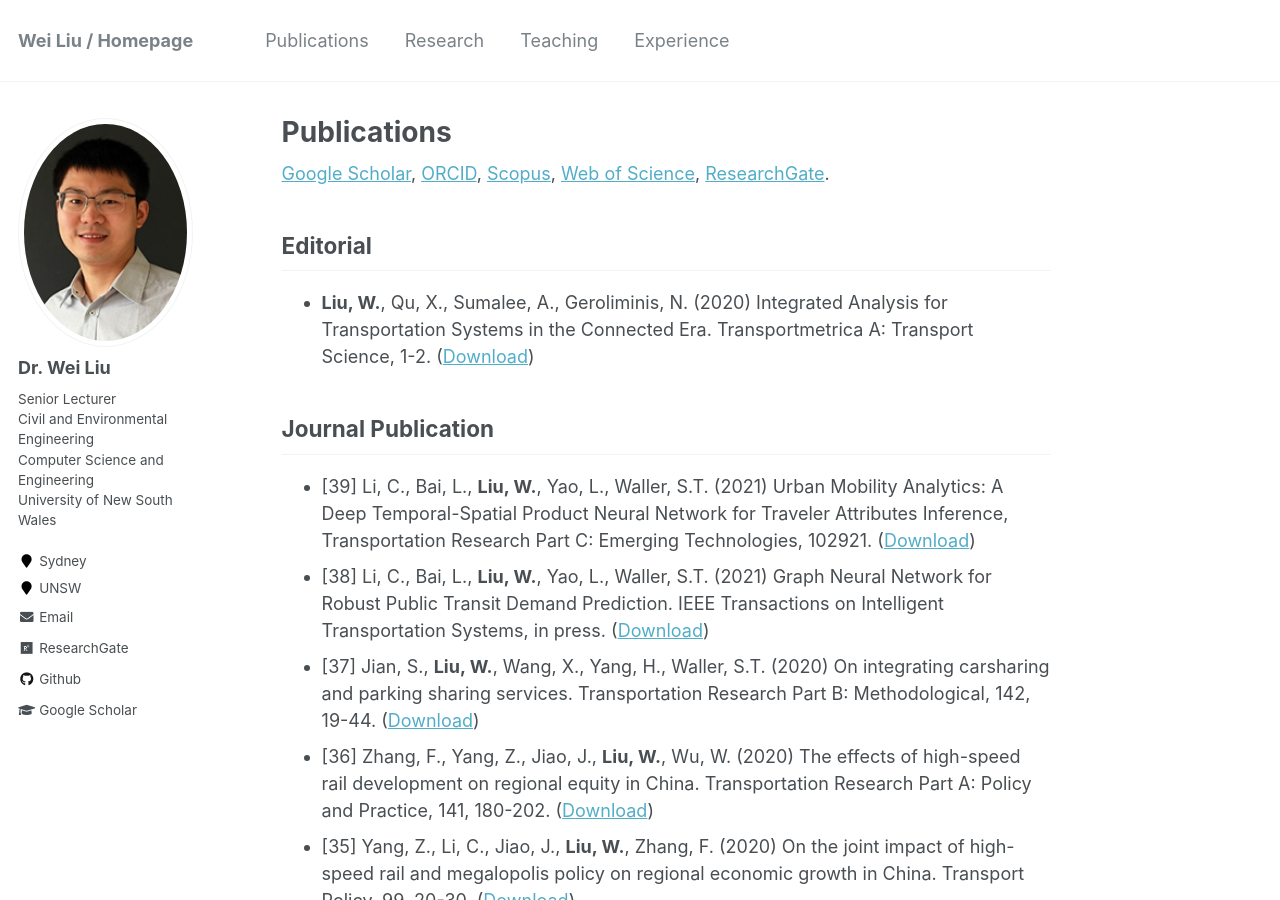
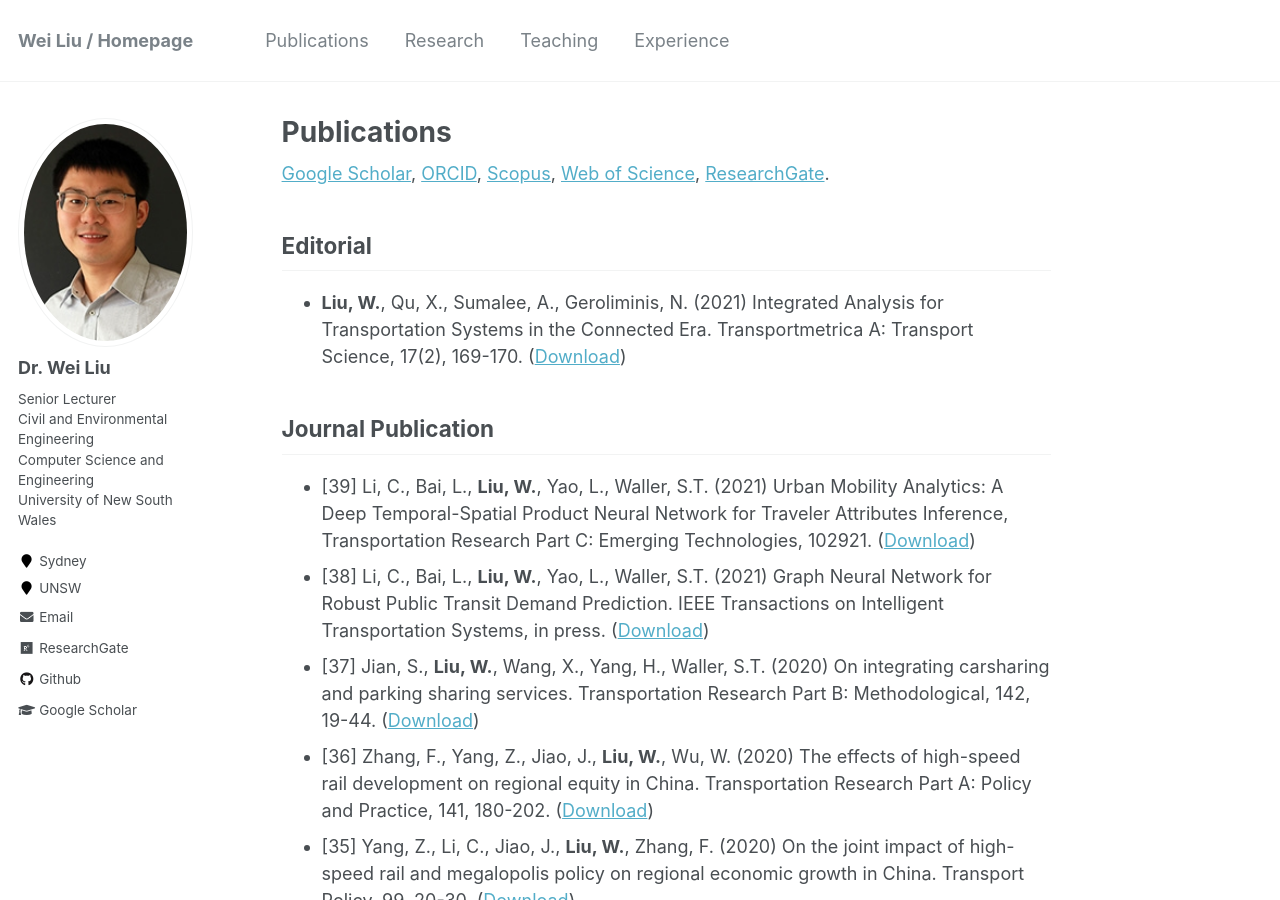
Before and after one commit to weiliu2016/weiliu2016.github.io, a Jekyll site: the page built from _pages/publications.md, in a window 1280 px wide and 900 px high. Built offline with Jekyll 4.4.1, drawn with Linux system fonts in a browser that asks for light colours.

Commit message:
Update publications.md

```diff
--- a/_pages/publications.md
+++ b/_pages/publications.md
@@ -18,7 +18,7 @@ author_profile: true
 
 Editorial
 ----------
-* **Liu, W.**, Qu, X., Sumalee, A., Geroliminis, N. (2020) Integrated Analysis for Transportation Systems in the Connected Era. Transportmetrica A: Transport Science, 1-2. ([Download](http://dx.doi.org/10.1080/23249935.2020.1810821))
+* **Liu, W.**, Qu, X., Sumalee, A., Geroliminis, N. (2021) Integrated Analysis for Transportation Systems in the Connected Era. Transportmetrica A: Transport Science, 17(2), 169-170. ([Download](http://dx.doi.org/10.1080/23249935.2020.1810821))
 
 
 Journal Publication
```
